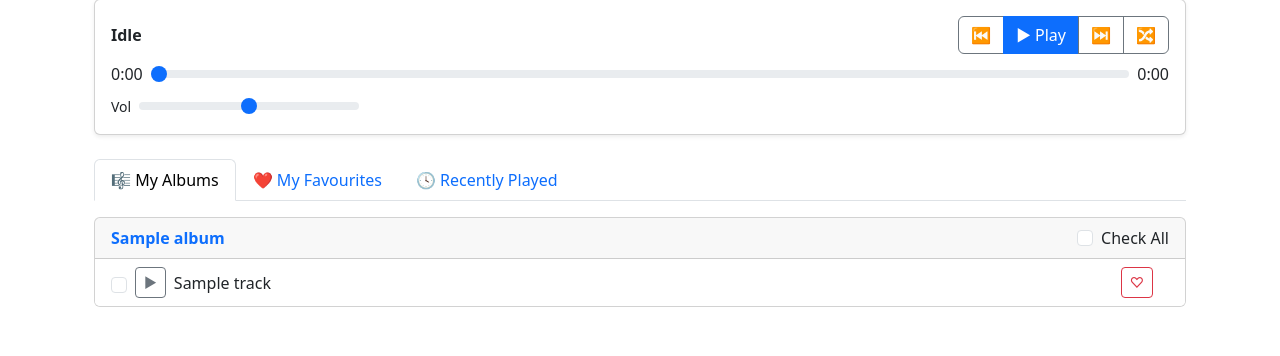
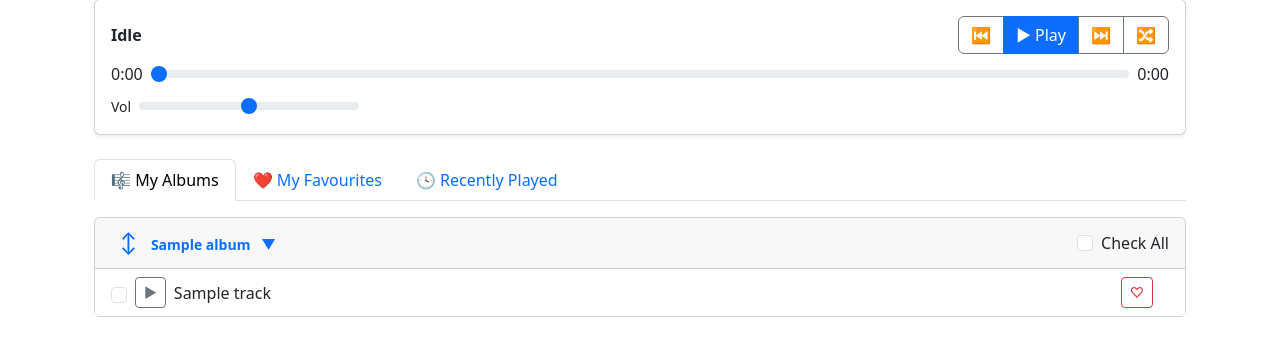
Before and after one commit to ie3ul2df/Music-Archiver, a Django app: page /tracks/ in a window 1280 px wide. Shown: the part 138-494 px from the top of the page. Run offline with Django 5.2, Linux system fonts and the light colour scheme; a user stored in the database is signed in; tables that the repository leaves empty hold one stand-in row (values such as "Sample post"); grey boxes marked "Sample" are stand-in pictures.

Commit message:
make albums collapsible

```diff
--- a/templates/tracks/track_list.html
+++ b/templates/tracks/track_list.html
@@ -49,18 +49,31 @@
   </ul>
 
   <div class="tab-content mt-3">
+    {% comment %} ------- 🎼 My Albums ------- {% endcomment %}
     <div class="tab-pane fade show active" id="my-album" role="tabpanel">
       <div id="albums" class="d-flex flex-column gap-3">
         {% for album in albums %}
         <div class="album card" data-id="{{ album.id }}" data-reorder-url="{% url 'album:album_reorder_tracks' album.id %}" draggable="true">
           <div class="card-header d-flex justify-content-between align-items-center">
-            <a href="{% url 'album:album_detail' album.id %}" class="fw-bold text-decoration-none">{{ album.name }}</a>
+            <!-- Collapse toggle button -->
+            <button
+              class="btn btn-sm btn-link fw-bold text-decoration-none"
+              data-bs-toggle="collapse"
+              data-bs-target="#album-{{ album.id }}-collapse"
+              aria-expanded="true"
+              aria-controls="album-{{ album.id }}-collapse"
+            >
+              <span class="h5"> ↕ &nbsp</span> {{ album.name }} &nbsp ▼
+            </button>
+
             <div class="form-check mb-0">
               <input class="form-check-input check-all" type="checkbox" id="album-{{ album.id }}-all" />
               <label class="form-check-label" for="album-{{ album.id }}-all">Check All</label>
             </div>
           </div>
 
+          <!-- Collapsible body (open by default using .show) -->
+          <div id="album-{{ album.id }}-collapse" class="collapse show">
             <ul class="list-group list-group-flush tracks">
               {% for at in album.album_tracks.all %}
               <li class="list-group-item d-flex align-items-center gap-2" data-id="{{ at.track.id }}" data-atid="{{ at.id }}" draggable="true">
@@ -93,11 +106,14 @@
               {% endfor %}
             </ul>
           </div>
+        </div>
         {% empty %}
         <p class="text-muted">No albums yet.</p>
         {% endfor %}
       </div>
     </div>
+
+    {% comment %} ------- ❤️ My Favourites ------- {% endcomment %}
     <div class="tab-pane fade" id="my-fav" role="tabpanel">
       <div class="album card mb-4" data-id="favorites">
         <div class="card-header d-flex justify-content-between align-items-center">
@@ -139,6 +155,8 @@
         </ul>
       </div>
     </div>
+
+    {% comment %} ------- 🕓 Recently Played ------- {% endcomment %}
     <div class="tab-pane fade" id="recent" role="tabpanel">
       <div class="album card mb-4" data-id="recent">
         <div class="card-header d-flex justify-content-between align-items-center">
```
Lines whose indentation alone changed are shown as unchanged.
